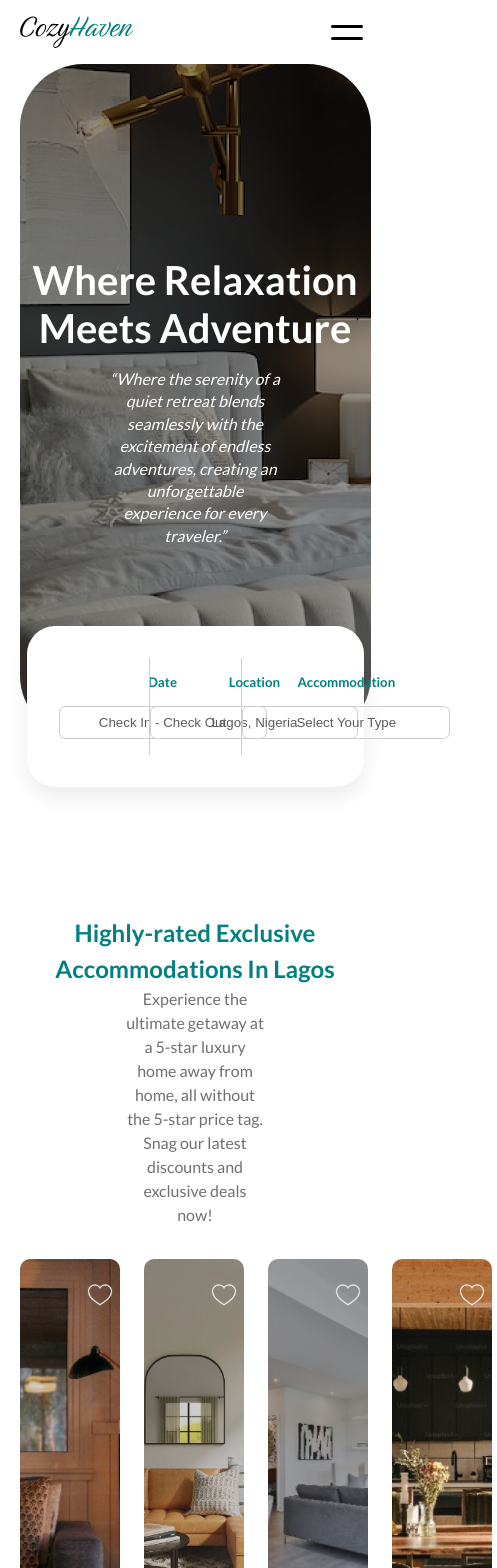
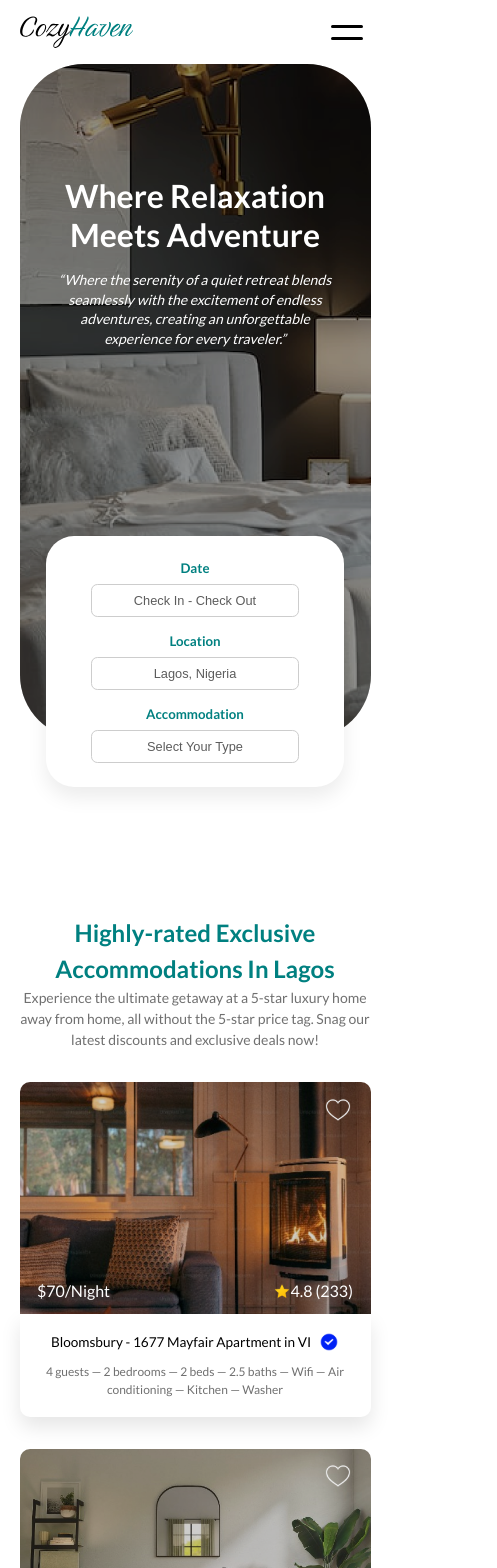
Before and after one commit to winniffy/cozyhaven, a React (Create React App) app: page / in a window 390 px wide. Shown: the top 1568 px of the page, 497 px wide, since content can reach past the window. Built offline with nearby package versions, Linux system fonts and the light colour scheme.

Commit message:
fix grid container overlapping bug

```diff
--- a/src/Components/Accommodation/Accom.css
+++ b/src/Components/Accommodation/Accom.css
@@ -24,6 +24,12 @@
     gap: 1.5rem;
 }
 
+.accom_grid-card {
+    display: flex;
+    flex-direction: column;
+    justify-content: center;
+}
+
 .accom_card-img {
     border-top-right-radius: 10px;
     border-top-left-radius: 10px;
@@ -32,7 +38,7 @@
     background-size: cover;
     position: relative;
     color: #fff;
-    padding: 2.5rem 5%;
+    padding: 8rem 5%;
     height: 100%;
     cursor: pointer;
 
@@ -94,3 +100,24 @@
     margin-top: .7rem;
     color: #707070;
 }
+
+/* responsiveness */
+@media(max-width: 768px) {
+    .accom_subtext {
+        width: 100%;
+        font-size: 14px;
+    }
+
+    .accom_grid-container {
+        display: block;
+    }
+
+    .accom_card-img {
+        height: 200px;
+        padding: 1rem 5%;
+    }
+
+    .accom_card-bottom-container {
+        margin-bottom: 2rem;
+    }
+}
--- a/src/Components/Hero/Hero.css
+++ b/src/Components/Hero/Hero.css
@@ -94,3 +94,44 @@ h1, p {
 .hero_box-btn:hover {
     background-color: #ececec;
 }
+
+/* responsiveness */
+@media(max-width: 768px) {
+    .hero_image-container {
+        justify-content: flex-start;
+    }
+
+    .hero_header {
+        font-size: 2rem;
+        margin-top: 7rem;
+    }
+
+    .hero_subtext {
+        width: 85%;
+        font-size: .875rem;
+    }
+
+    .hero_box {
+        flex-direction: column;
+        width: 60%;
+        padding-top: 1rem;
+        padding-bottom: 1rem;
+    }
+
+    .hero_box-box {
+        width: 100%;
+    }
+
+    .hero_box-box2 {
+        border: none;
+    }
+
+    .hero_box-header {
+        margin: .5rem 0;
+    }
+
+    .hero_box-btn {
+        margin-bottom: .5rem;
+        font-size: .8rem;
+    }
+}
--- a/src/Components/Vacation/Vacation.css
+++ b/src/Components/Vacation/Vacation.css
@@ -1,7 +1,8 @@
 .vacay_section {
-    margin: 10rem 0 5rem;
+    margin: 5rem 0 5rem;
     padding: 1rem 5%;
     line-height: 1.5;
+    display: block;
 }
 
 .vacay_header {
```
